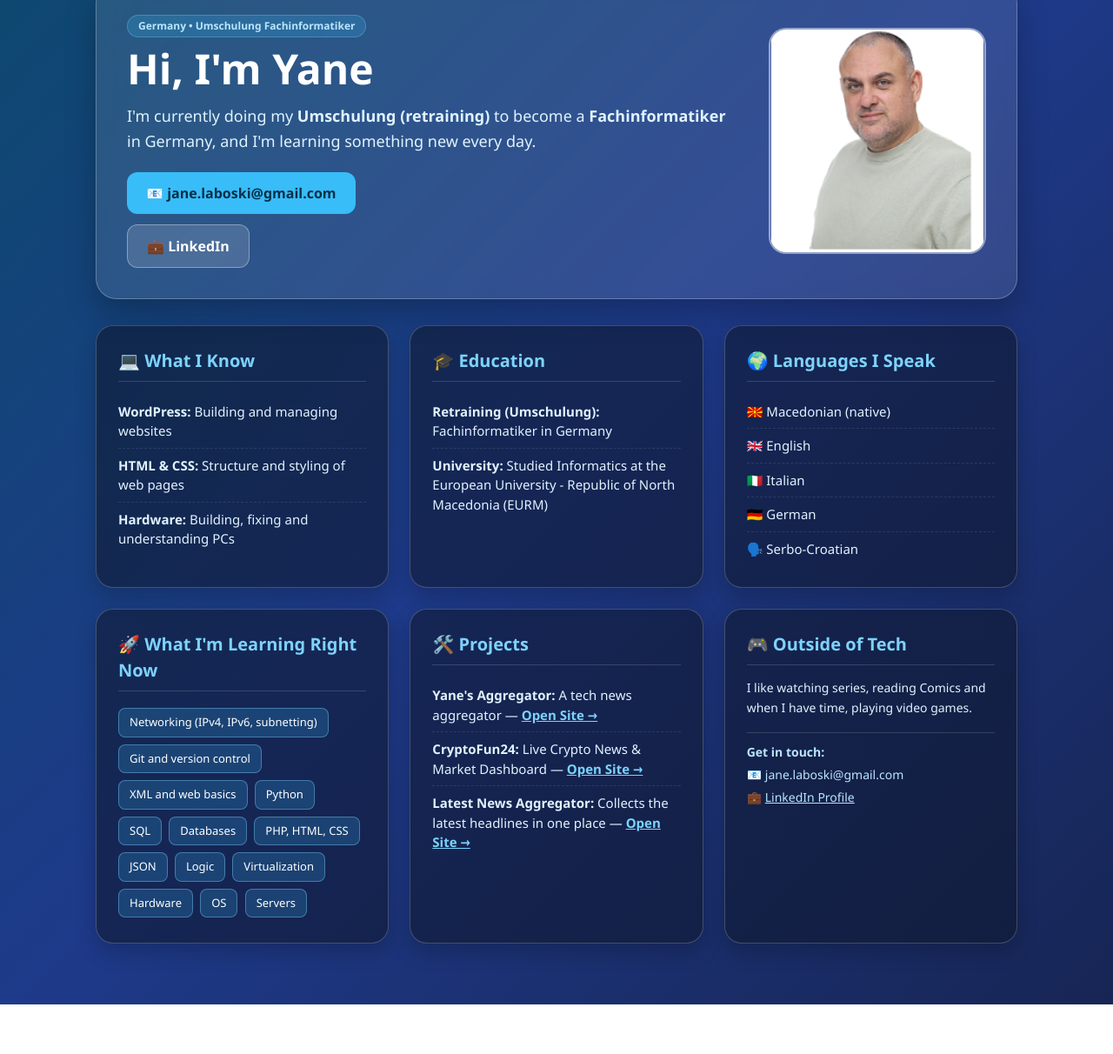
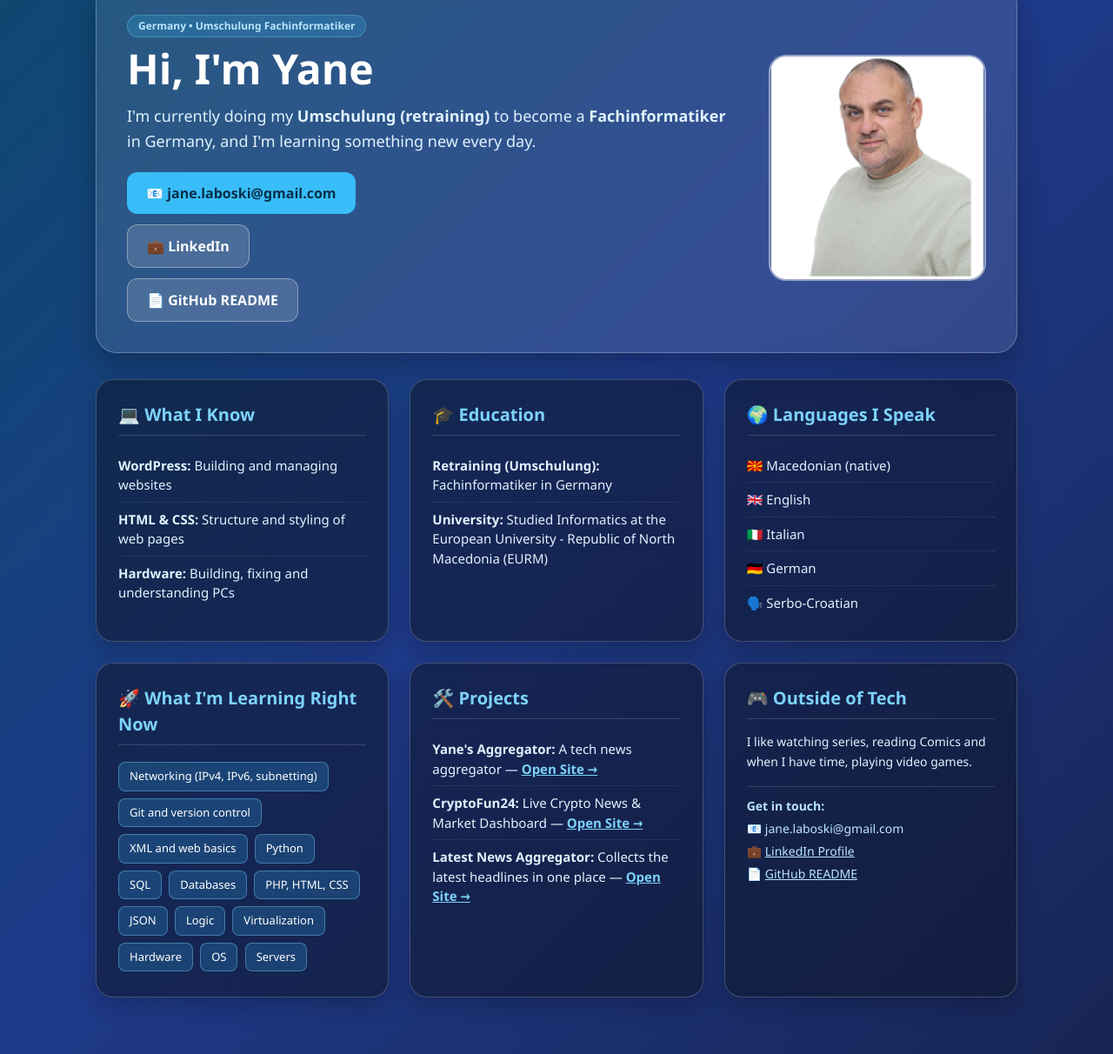
Before and after one commit to servicecs/servicesc, a plain HTML site: page index.html in a window 1280 px wide. Shown: the part 121-1333 px from the top of the page at 87% size. Before the commit the page ends 1276 px from the top, so only its background shows below. Drawn offline with nearby package versions, Linux system fonts and the light colour scheme.

Commit message:
Update index.html

```diff
--- a/index.html
+++ b/index.html
@@ -151,7 +151,7 @@
             background: #7dd3fc;
         }
 
-        .linkedin-kopce {
+        .sekundarno-kopce {
             display: inline-flex;
             align-items: center;
             gap: 8px;
@@ -165,7 +165,7 @@
             transition: background 0.2s ease, border-color 0.2s ease;
         }
 
-        .linkedin-kopce:hover {
+        .sekundarno-kopce:hover {
             background: rgba(56, 189, 248, 0.25);
             border-color: #7dd3fc;
         }
@@ -190,7 +190,7 @@
 
     <div class="glaven-kontejner">
 
-        <!-- ГОРЕН БЛОК: Текст лево (мејлот горе, LinkedIn веднаш под него), Слика десно -->
+        <!-- ГОРЕН БЛОК: Текст лево (мејлот горе, LinkedIn и GitHub README под него), Слика десно -->
         <section class="hero-blok">
             <div class="hero-tekst">
                 <span class="inline-block bg-sky-400/20 text-sky-200 text-xs font-semibold px-3 py-1 rounded-full mb-3 border border-sky-300/30">
@@ -203,13 +203,16 @@
                     I'm currently doing my <strong>Umschulung (retraining)</strong> to become a <strong>Fachinformatiker</strong> in Germany, and I'm learning something new every day.
                 </p>
 
-                <!-- Мејлот горе, а LinkedIn веднаш под него -->
+                <!-- Мејлот горе, а LinkedIn и GitHub README под него -->
                 <div class="flex flex-col items-start gap-3 mt-5">
                     <a href="mailto:jane.laboski@gmail.com" class="kontakt-kopce">
                         📧 jane.laboski@gmail.com
                     </a>
-                    <a href="https://www.linkedin.com/in/yane-laboski-63569b6?utm_source=share_via&utm_content=profile&utm_medium=member_android" target="_blank" rel="noopener noreferrer" class="linkedin-kopce">
+                    <a href="https://www.linkedin.com/in/yane-laboski-63569b6?utm_source=share_via&utm_content=profile&utm_medium=member_android" target="_blank" rel="noopener noreferrer" class="sekundarno-kopce">
                         💼 LinkedIn
+                    </a>
+                    <a href="https://github.com/servicecs/servicesc#readme" target="_blank" rel="noopener noreferrer" class="sekundarno-kopce">
+                        📄 GitHub README
                     </a>
                 </div>
             </div>
@@ -305,6 +308,9 @@
                     <div>
                         💼 <a href="https://www.linkedin.com/in/yane-laboski-63569b6?utm_source=share_via&utm_content=profile&utm_medium=member_android" target="_blank" rel="noopener noreferrer" class="underline hover:text-sky-300">LinkedIn Profile</a>
                     </div>
+                    <div>
+                        📄 <a href="https://github.com/servicecs/servicesc#readme" target="_blank" rel="noopener noreferrer" class="underline hover:text-sky-300">GitHub README</a>
+                    </div>
                 </div>
             </div>
 
```
